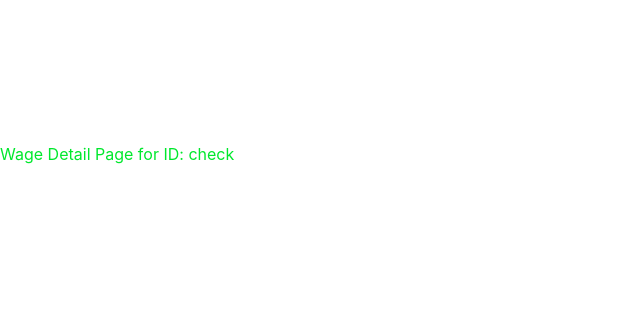
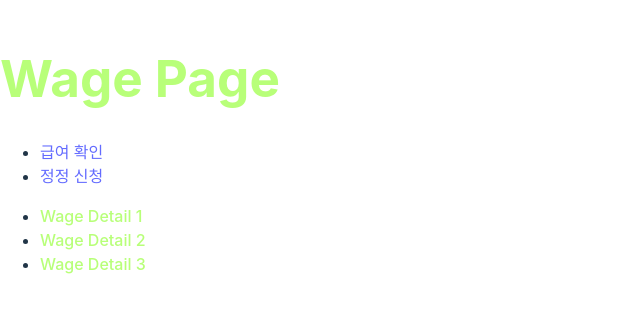
Before and after one commit to dev-meryoung/woowahan-siblings, a React (Vite) app: page /wage/check in a window 1280 px wide. Shown: the part 246-558 px from the top of the page, without its empty margins (0-640 px from the left). Built offline with nearby package versions, Linux system fonts and the light colour scheme.

Commit message:
feature: 페이지 라우팅 구조 변경 폴더 추가 완료 #11

```diff
--- a/package.json
+++ b/package.json
@@ -11,6 +11,7 @@
 		"test": "echo \"Error: no test specified\" && exit 1"
 	},
 	"dependencies": {
+		"@types/react-router-dom": "^5.3.3",
 		"react": "^18.3.1",
 		"react-dom": "^18.3.1",
 		"react-router-dom": "^6.25.1"
--- a/src/App.tsx
+++ b/src/App.tsx
@@ -1,15 +1,17 @@
 import { createBrowserRouter, RouterProvider } from 'react-router-dom';
 import Home from './pages/Home';
-import Schedule from './pages/Schedule';
-import ScheduleDetail from './pages/ScheduleDetail';
-import Wage from './pages/Wage';
-import WageDetail from './pages/WageDetail';
-import Correction from './pages/Correction';
-import CorrectionDetail from './pages/CorrectionDetail';
+import Schedule from './pages/Schedule/Schedule';
+import ScheduleDetail from './pages/Schedule/ScheduleDetail';
+import Wage from './pages/Wage/Wage';
+import WageCheck from './pages/Wage/WageCheck/WageCheck';
+import WageCheckDetail from './pages/Wage/WageCheck/WageCheckDetail';
+import Correction from './pages/Wage/Correction/Correction';
+import CorrectionDetail from './pages/Wage/Correction/CorrectionDetail';
 import Profile from './pages/Profile';
 import './index.css';
+import CorrectionRequest from './pages/Wage/Correction/CorrectionRequest';
 
-const router = createBrowserRouter([
+export const router = createBrowserRouter([
 	{
 		path: '/',
 		element: <Home />,
@@ -25,17 +27,37 @@ const router = createBrowserRouter([
 	{
 		path: 'wage',
 		element: <Wage />,
+		children: [
+			{
+				path: 'check',
+				children: [
+					{
+						index: true,
+						element: <WageCheck />,
+					},
+				],
+			},
+			{
+				path: 'correction',
+				children: [
+					{
+						index: true,
+						element: <Correction />,
+					},
+				],
+			},
+		],
 	},
 	{
-		path: 'wage/:id',
-		element: <WageDetail />,
+		path: 'wage/check/:id',
+		element: <WageCheckDetail />,
 	},
 	{
-		path: 'correction',
-		element: <Correction />,
+		path: 'wage/correction/create',
+		element: <CorrectionRequest />,
 	},
 	{
-		path: 'correction/:id',
+		path: 'wage/correction/:id',
 		element: <CorrectionDetail />,
 	},
 	{
--- a/src/pages/Home.tsx
+++ b/src/pages/Home.tsx
@@ -1,10 +1,6 @@
 /** @jsxImportSource @emotion/react */
 import { css } from '@emotion/react';
 import { Link } from 'react-router-dom';
-
-const textStyle = css`
-	color: #a15fff;
-`;
 
 const Home = () => {
 	return (
@@ -13,23 +9,23 @@ const Home = () => {
 			<nav>
 				<ul>
 					<li>
+						<Link to="/" css={textStyle}>
+							홈
+						</Link>
+					</li>
+					<li>
 						<Link to="/schedule" css={textStyle}>
 							개인근무일정표
 						</Link>
 					</li>
 					<li>
-						<Link to="/wage" css={textStyle}>
+						<Link to="/wage/check" css={textStyle}>
 							급여확인
 						</Link>
 					</li>
 					<li>
 						<Link to="/profile" css={textStyle}>
 							내프로필
-						</Link>
-					</li>
-					<li>
-						<Link to="/correction" css={textStyle}>
-							근무정정신청
 						</Link>
 					</li>
 				</ul>
@@ -39,3 +35,7 @@ const Home = () => {
 };
 
 export default Home;
+
+const textStyle = css`
+	color: #a15fff;
+`;
--- a/src/pages/Profile.tsx
+++ b/src/pages/Profile.tsx
@@ -1,12 +1,12 @@
 /** @jsxImportSource @emotion/react */
 import { css } from '@emotion/react';
-
-const textStyle = css`
-	color: #ffffff;
-`;
 
 const Profile = () => {
 	return <div css={textStyle}>Profile Page</div>;
 };
 
 export default Profile;
+
+const textStyle = css`
+	color: #black;
+`;
--- a/src/pages/Schedule.tsx
+++ b/src/pages/Schedule/Schedule.tsx
@@ -1,10 +1,6 @@
 /** @jsxImportSource @emotion/react */
 import { css } from '@emotion/react';
 import { Link } from 'react-router-dom';
-
-const textStyle = css`
-	color: #750000;
-`;
 
 const Schedule = () => {
 	const schedules = [1, 2];
@@ -14,7 +10,7 @@ const Schedule = () => {
 			<ul>
 				{schedules.map((id) => (
 					<li key={id}>
-						<Link to={`/schedule/${id}`} css={textStyle}>
+						<Link to={`${id}`} css={textStyle}>
 							Schedule Detail {id}
 						</Link>
 					</li>
@@ -25,3 +21,7 @@ const Schedule = () => {
 };
 
 export default Schedule;
+
+const textStyle = css`
+	color: #750000;
+`;
--- a/src/pages/ScheduleDetail.tsx
+++ b/src/pages/Schedule/ScheduleDetail.tsx
@@ -1,10 +1,6 @@
 /** @jsxImportSource @emotion/react */
 import { css } from '@emotion/react';
 import { useParams } from 'react-router-dom';
-
-const textStyle = css`
-	color: #ff6464;
-`;
 
 const ScheduleDetail = () => {
 	const { id: scheduleId } = useParams<{ id: string }>();
@@ -12,3 +8,7 @@ const ScheduleDetail = () => {
 };
 
 export default ScheduleDetail;
+
+const textStyle = css`
+	color: #ff6464;
+`;
--- a/src/pages/Correction.tsx
+++ b/src/pages/Wage/Correction/Correction.tsx
@@ -1,20 +1,17 @@
-/** @jsxImportSource @emotion/react */
 import { css } from '@emotion/react';
 import { Link } from 'react-router-dom';
-
-const textStyle = css`
-	color: #62bcff;
-`;
 
 const Correction = () => {
 	const corrections = [1, 2, 3, 4, 7];
 	return (
 		<div>
-			<h1 css={textStyle}>Correction Page</h1>
+			<div>
+				<Link to="/wage/correction/create">정정 신청하기</Link>
+			</div>
 			<ul>
 				{corrections.map((id) => (
 					<li key={id}>
-						<Link to={`/correction/${id}`} css={textStyle}>
+						<Link to={`${id}`} css={textStyle}>
 							Correction Detail {id}
 						</Link>
 					</li>
@@ -25,3 +22,7 @@ const Correction = () => {
 };
 
 export default Correction;
+
+const textStyle = css`
+	color: #red;
+`;
--- a/src/pages/CorrectionDetail.tsx
+++ b/src/pages/Wage/Correction/CorrectionDetail.tsx
@@ -1,10 +1,5 @@
-/** @jsxImportSource @emotion/react */
 import { css } from '@emotion/react';
 import { useParams } from 'react-router-dom';
-
-const textStyle = css`
-	color: #646cff;
-`;
 
 const CorrectionDetail = () => {
 	const { id: correctionId } = useParams<{ id: string }>();
@@ -12,3 +7,7 @@ const CorrectionDetail = () => {
 };
 
 export default CorrectionDetail;
+
+const textStyle = css`
+	color: #646cff;
+`;
--- /dev/null
+++ b/src/pages/Wage/Correction/CorrectionRequest.tsx
@@ -0,0 +1,5 @@
+const CorrectionRequest = () => {
+	return <div>CorrectionRequest</div>;
+};
+
+export default CorrectionRequest;
--- /dev/null
+++ b/src/pages/Wage/Wage.tsx
@@ -0,0 +1,28 @@
+/** @jsxImportSource @emotion/react */
+import { css } from '@emotion/react';
+import { Link, Outlet } from 'react-router-dom';
+
+const Wage = () => {
+	return (
+		<div>
+			<h1 css={textStyle}>Wage Page</h1>
+			<div>
+				<ul>
+					<li>
+						<Link to="check">급여 확인</Link>
+					</li>
+					<li>
+						<Link to="correction">정정 신청</Link>
+					</li>
+				</ul>
+				<Outlet />
+			</div>
+		</div>
+	);
+};
+
+export default Wage;
+
+const textStyle = css`
+	color: #b8ff79;
+`;
--- a/src/pages/Wage.tsx
+++ b/src/pages/Wage/WageCheck/WageCheck.tsx
@@ -2,20 +2,14 @@
 import { css } from '@emotion/react';
 import { Link } from 'react-router-dom';
 
-const textStyle = css`
-	color: #b8ff79;
-`;
-
-const Wage = () => {
+const WageCheck = () => {
 	const wages = [1, 2, 3];
-
 	return (
 		<div>
-			<h1 css={textStyle}>Wage Page</h1>
 			<ul>
 				{wages.map((id) => (
 					<li key={id}>
-						<Link to={`/wage/${id}`} css={textStyle}>
+						<Link to={`${id}`} css={textStyle}>
 							Wage Detail {id}
 						</Link>
 					</li>
@@ -25,4 +19,8 @@ const Wage = () => {
 	);
 };
 
-export default Wage;
+export default WageCheck;
+
+const textStyle = css`
+	color: #b8ff79;
+`;
--- a/src/pages/WageDetail.tsx
+++ b/src/pages/Wage/WageCheck/WageCheckDetail.tsx
@@ -2,13 +2,13 @@
 import { css } from '@emotion/react';
 import { useParams } from 'react-router-dom';
 
-const textStyle = css`
-	color: #00e82d;
-`;
-
-const WageDetail = () => {
+const WageCheckDetail = () => {
 	const { id: wageId } = useParams<{ id: string }>();
 	return <div css={textStyle}>Wage Detail Page for ID: {wageId}</div>;
 };
 
-export default WageDetail;
+export default WageCheckDetail;
+
+const textStyle = css`
+	color: #00e82d;
+`;
```
Also changed, not shown: 2 other files (tests, documents, lock files or other folders).
